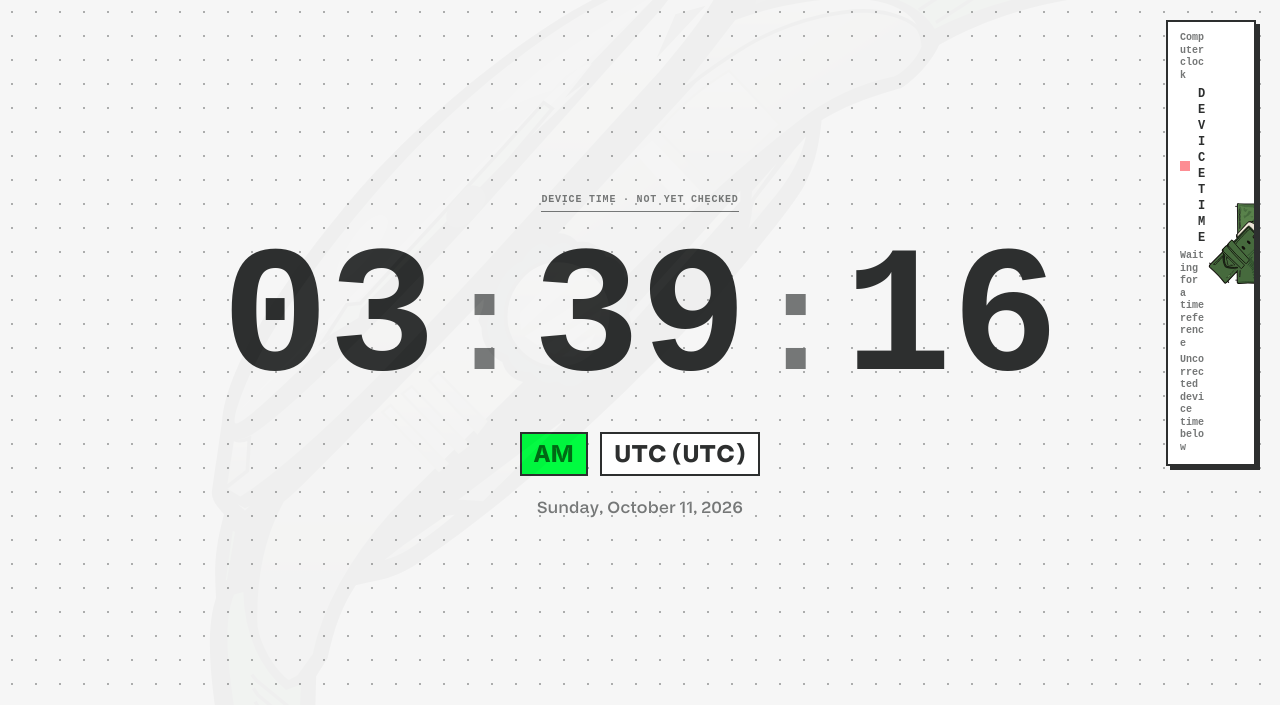
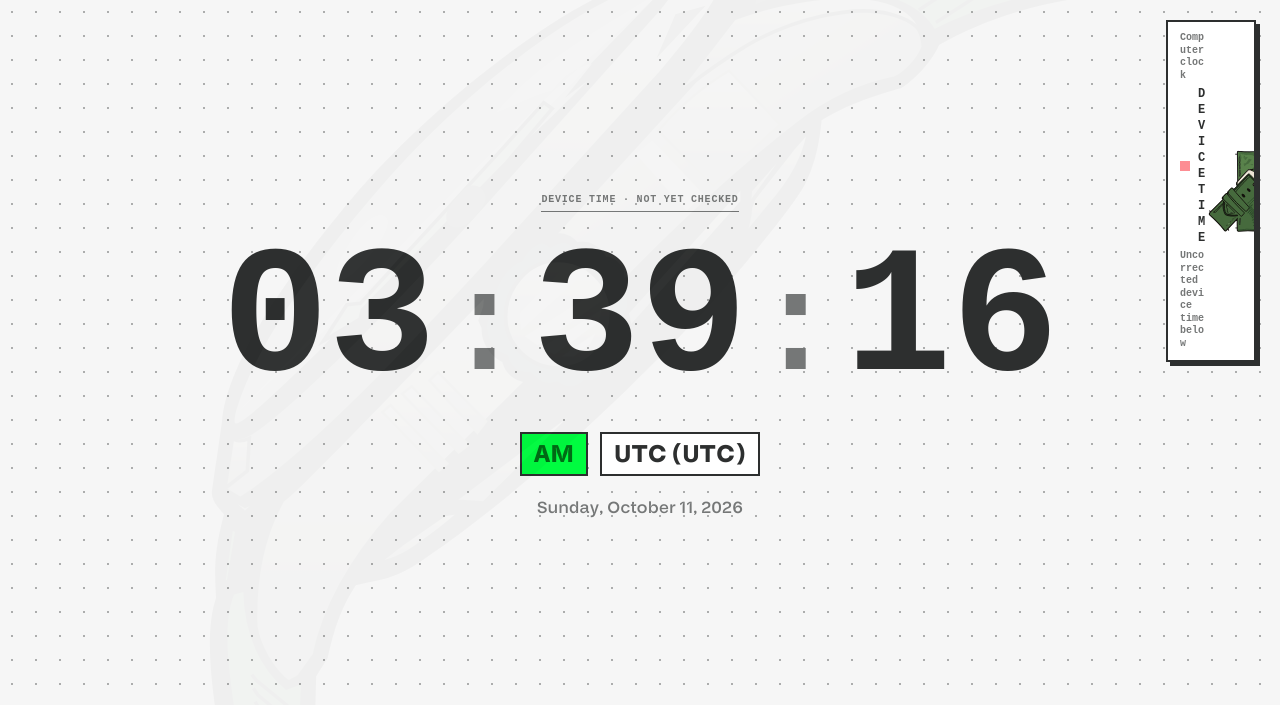
Before and after one commit to RealEmmettS/time, a website built with Vite: page index.html in a window 1280 px wide. Shown: the top 705 px of the page. Built offline with nearby package versions, Linux system fonts and the light colour scheme; no server answers; files whose address does not match are found by name; a web font is replaced by a local one; what @chenglou/pretext would draw is missing.

Commit message:
Keep timing range inside expanded diagnostics

```diff
--- a/index.html
+++ b/index.html
@@ -55,10 +55,6 @@
             >WAITING</span
           >
         </div>
-        <div
-          id="sync-rtt"
-          class="font-mono text-[10px] font-semibold text-outline leading-tight relative z-10"
-        ></div>
         <div
           id="sync-offset"
           class="font-mono text-[10px] font-semibold text-outline leading-tight relative z-10"
--- a/src/clock-display.js
+++ b/src/clock-display.js
@@ -44,7 +44,6 @@ export class ClockDisplay {
       statusDot: document.getElementById("sync-dot"),
       statusText: document.getElementById("sync-text"),
       statusSource: document.getElementById("sync-source"),
-      statusRtt: document.getElementById("sync-rtt"),
       statusOffset: document.getElementById("sync-offset"),
       statusTooltip: document.getElementById("sync-tooltip-text"),
       toggle: document.getElementById("toggle-24"),
@@ -218,12 +217,6 @@ export class ClockDisplay {
         : "Computer clock",
     );
     set(
-      "sync-rtt",
-      info.hasReference
-        ? `Estimated range ±${duration(info.uncertainty)}`
-        : "Waiting for a time reference",
-    );
-    set(
       "sync-offset",
       info.hasReference
         ? copy.fresh
@@ -346,7 +339,6 @@ export class ClockDisplay {
     const texts = [
       this.els.statusText?.textContent,
       this.els.statusSource?.textContent,
-      this.els.statusRtt?.textContent,
       this.els.statusOffset?.textContent,
     ].filter(Boolean);
 
```
